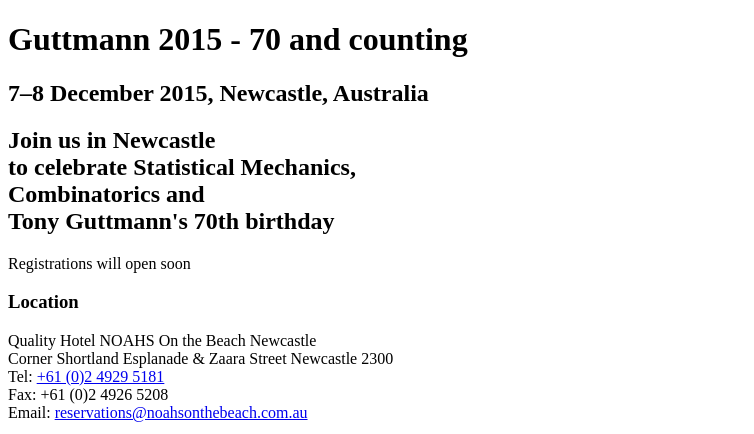
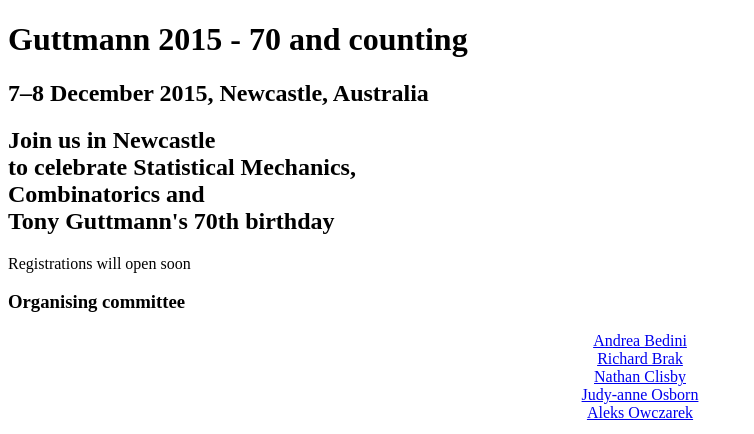
Before and after one commit to andreabedini/guttmann2015, a Jekyll site: the page built from index.html, in a window 1280 px wide, cut to the strip 0-434 px from the top of the page. Shown: the whole strip, without its empty margins (0-754 px from the left). Built offline with Jekyll 4.4.1, drawn with Linux system fonts in a browser that asks for light colours; nearby versions of some CDN libraries.

Commit message:
Add organising committee

```diff
--- a/index.html
+++ b/index.html
@@ -6,6 +6,21 @@ layout: default
 	<h2>Join us in Newcastle <br> to celebrate Statistical Mechanics,<br>Combinatorics and <br> Tony Guttmann's 70th birthday</h2>
 	<p>Registrations will open soon</p>
 </header>
+
+<div class="box container">
+	<section>
+		<header>
+			<h3>Organising committee</h3>
+		</header>
+		<p style="text-align: center;">
+		<a href="http://www.andreabedini.com">Andrea Bedini</a><br>
+		<a href="http://www.ms.unimelb.edu.au/Personnel/profile.php?PC_id=12">Richard Brak</a><br>
+		<a href="http://clisby.net">Nathan Clisby</a><br>
+		<a href="http://www.newcastle.edu.au/profile/judy-anne-osborn">Judy-anne Osborn</a><br>
+		<a href="http://www.ms.unimelb.edu.au/~aleks/">Aleks Owczarek</a><br>
+		</p>
+	</section>
+</div>
 
 <footer class="major container 75%">
 	<h3>Location</h3>
```
